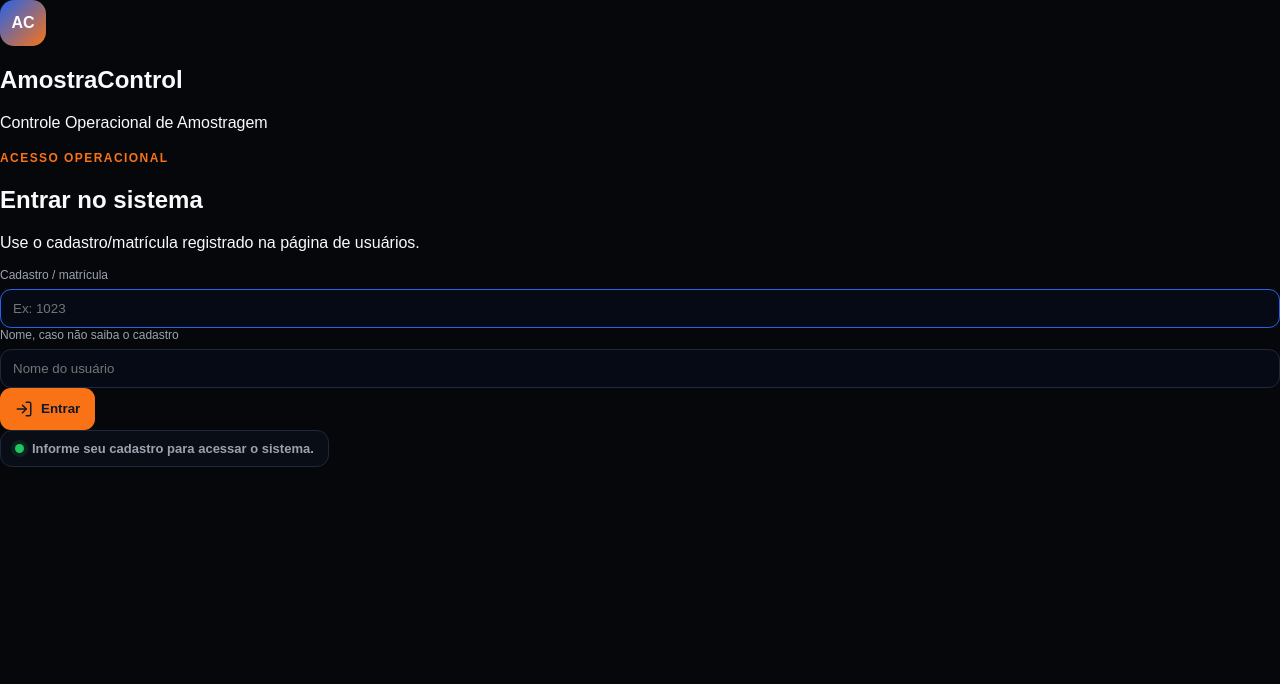
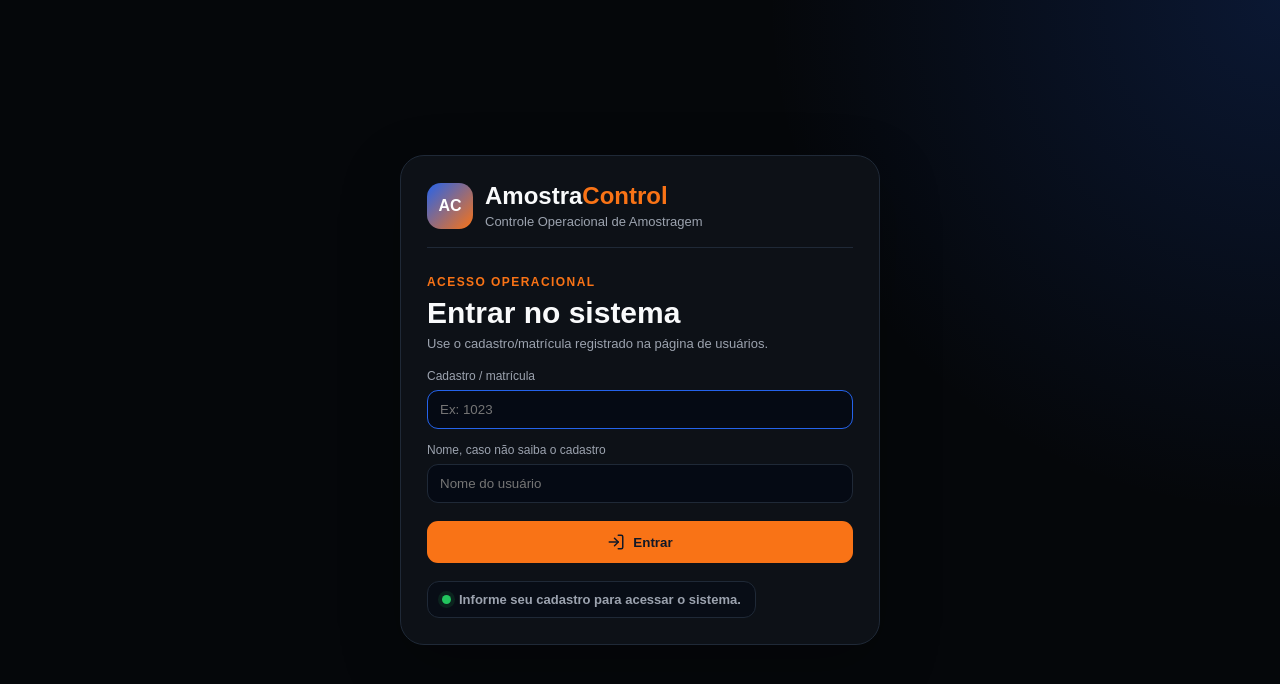
Before and after one commit to Rudgere99/Amostra-Control, a React (Vite) app: page / in a window 1280 px wide. Shown: the top 684 px of the page. Built offline with nearby package versions, Linux system fonts and the light colour scheme; no server answers.

Commit message:
Adicionar estilos da tela de login e usuário logado

```diff
--- a/src/api-status.css
+++ b/src/api-status.css
@@ -12,6 +12,15 @@
   font-weight: 700;
 }
 
+.api-status-bar--with-user {
+  flex-wrap: wrap;
+}
+
+.api-status-bar--with-user strong {
+  color: var(--text);
+  margin-left: 8px;
+}
+
 .api-dot {
   width: 9px;
   height: 9px;
@@ -24,3 +33,77 @@
   background: var(--green);
   box-shadow: 0 0 0 4px rgba(34, 197, 94, .12);
 }
+
+.mini-link {
+  border: 0;
+  background: transparent;
+  color: var(--orange);
+  font-weight: 900;
+  padding: 0 4px;
+}
+
+.login-page {
+  min-height: 100vh;
+  display: grid;
+  place-items: center;
+  padding: 24px;
+  background: radial-gradient(circle at top right, rgba(37, 99, 235, .18), transparent 34%), var(--bg);
+}
+
+.login-card {
+  width: min(480px, 100%);
+  background: var(--card);
+  border: 1px solid var(--border);
+  border-radius: 24px;
+  padding: 26px;
+  box-shadow: var(--shadow);
+}
+
+.login-brand {
+  display: flex;
+  align-items: center;
+  gap: 12px;
+  padding-bottom: 18px;
+  border-bottom: 1px solid var(--border);
+}
+
+.login-brand h1 {
+  margin: 0;
+  font-size: 24px;
+}
+
+.login-brand h1 span {
+  color: var(--orange);
+}
+
+.login-brand p,
+.login-title p {
+  margin: 4px 0 0;
+  color: var(--muted);
+  font-size: 13px;
+}
+
+.login-title {
+  margin: 24px 0 18px;
+}
+
+.login-title h2 {
+  margin: 6px 0;
+  font-size: 30px;
+}
+
+.login-form {
+  display: grid;
+  gap: 14px;
+}
+
+.login-button {
+  width: 100%;
+  justify-content: center;
+  margin-top: 4px;
+}
+
+.login-status {
+  margin-top: 18px;
+  margin-bottom: 0;
+}
```
